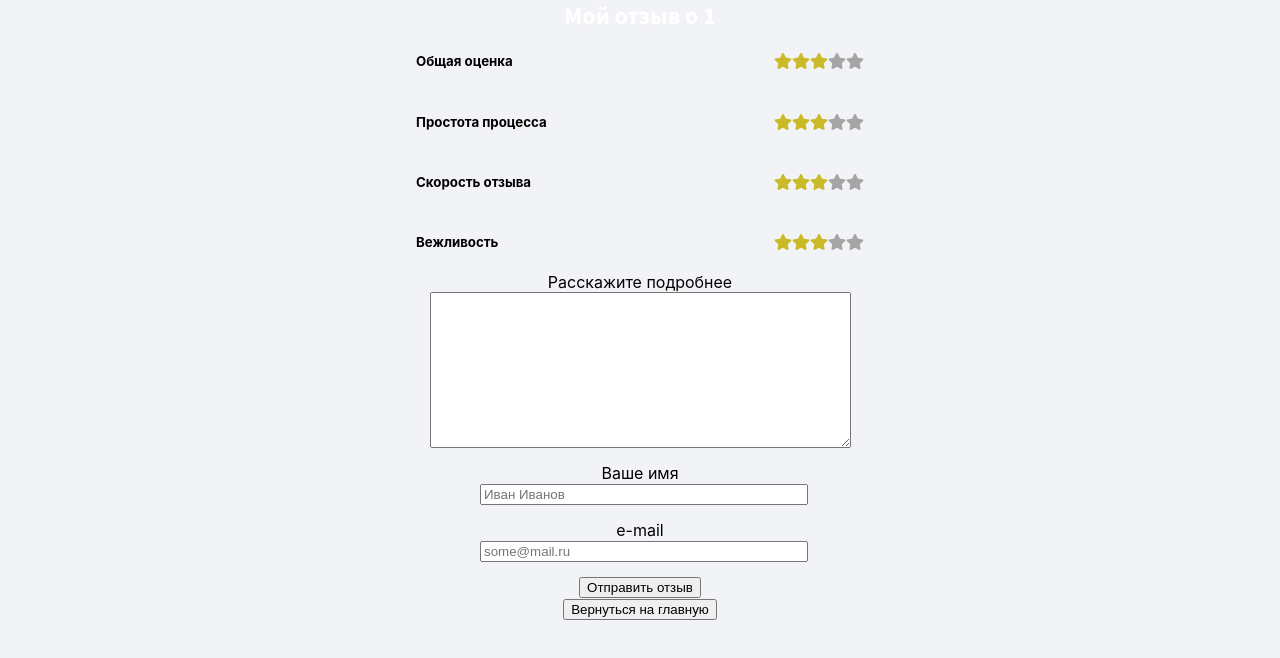
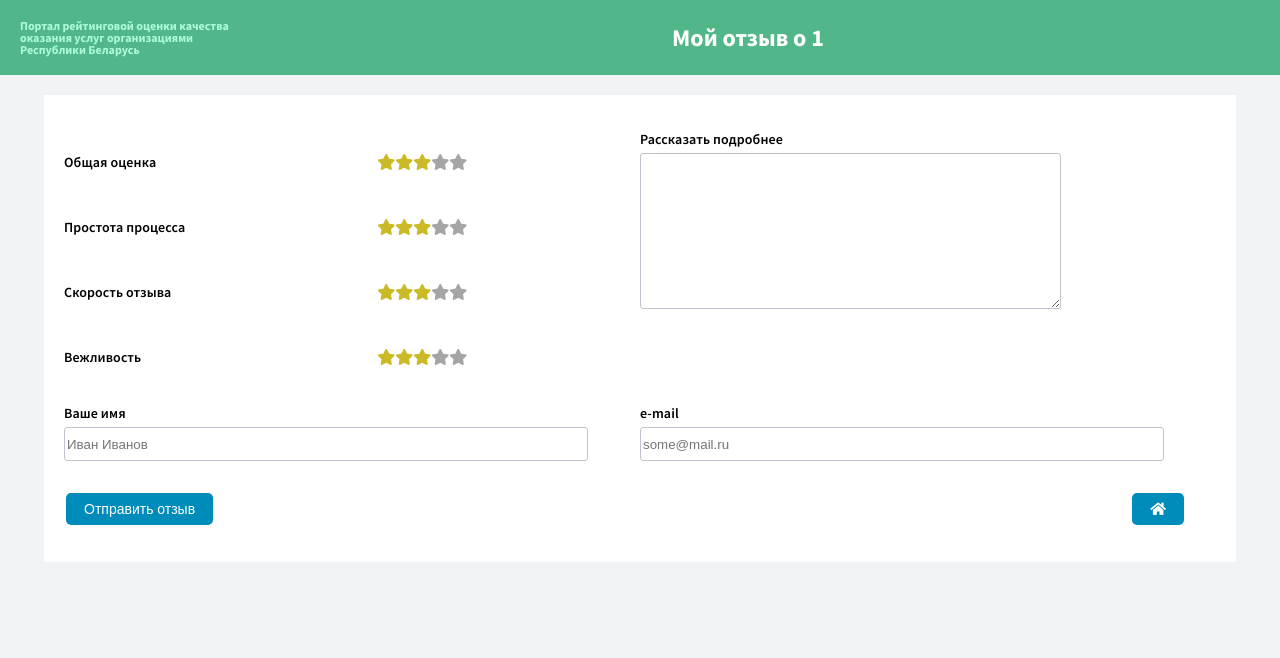
Before and after one commit to ikindiBy/feedback, a React (Create React App) app: page /feedback/1/1 in a window 1280 px wide. Shown: the top 658 px of the page. Built offline with nearby package versions, Linux system fonts and the light colour scheme; what react-geolocated would draw is missing.

Commit message:
feedback/add styles to feedback

```diff
--- a/src/Components/RatingCase/RatingCase.css
+++ b/src/Components/RatingCase/RatingCase.css
@@ -6,3 +6,11 @@
   justify-content: space-between;
   align-items: center;
 }
+
+h5 {
+  font-family: "Source Sans Pro";
+  font-size: 14px;
+  font-weight: 600;
+  letter-spacing: 0.1px;
+  line-height: 18px;
+}
--- a/src/Containers/FeedbackPage/FeedbackPage.css
+++ b/src/Containers/FeedbackPage/FeedbackPage.css
@@ -1,24 +1,138 @@
 form {
-  margin: 0 auto;
+  width: 90%;
+  padding: 20px;
+  background-color: #ffffff;
+  margin: 20px auto;
   display: flex;
   flex-direction: column;
   justify-content: space-between;
   align-items: center;
 }
 
+form button {
+  height: 32px;
+  background-color: var(--result-btn-color);
+  border: none;
+  border-radius: 5px;
+  color: white;
+  padding: 7px 18px;
+  text-align: center;
+  text-decoration: none;
+  display: inline-block;
+  font-size: 14px;
+  margin: 5px 2px;
+  transition-duration: 0.4s;
+  cursor: pointer;
+}
+
+form button i {
+  color: white;
+}
+
+.to-home {
+  margin-right: 32px;
+}
+
+form button i:hover {
+  color: rgb(0, 0, 0);
+}
+
 .rating-cases {
-  width: 100%;
+  width: 50%;
+}
+
+.form-top .one-rating-case {
+  margin: 0;
 }
 
 .descriptionFeedback {
+  width: 50%;
   display: flex;
   flex-direction: column;
   justify-content: space-between;
-  align-items: center;
+  align-items: flex-start;
   margin-bottom: 15px;
+  font-family: "Source Sans Pro";
+  font-size: 14px;
+  font-weight: 600;
+  letter-spacing: 0.1px;
+  line-height: 18px;
+}
+
+.descriptionFeedback textarea {
+  margin-top: 5px;
 }
 
 .personal-data {
   width: 50%;
   margin-bottom: 15px;
+  font-family: "Source Sans Pro";
+  font-size: 14px;
+  font-weight: 600;
+  letter-spacing: 0.1px;
+  line-height: 18px;
+  display: flex;
+  flex-direction: column;
+  justify-content: flex-start;
+  align-items: flex-start;
 }
+
+textarea,
+.form-middle input {
+  border: 1px solid #c0c3ce;
+  border-radius: 3px;
+  background-color: #ffffff;
+}
+
+.form-middle input {
+  margin-top: 5px;
+  height: 30px;
+  width: 90%;
+}
+
+.form-top {
+  width: 100%;
+  display: flex;
+  flex-direction: row;
+  justify-content: space-between;
+  align-items: flex-start;
+  margin: 15px 0;
+}
+
+.form-middle {
+  width: 100%;
+  display: flex;
+  flex-direction: row;
+  justify-content: space-between;
+  align-items: flex-start;
+  margin-bottom: 12px;
+}
+
+.form-bottom {
+  width: 100%;
+  display: flex;
+  flex-direction: row;
+  justify-content: space-between;
+  align-items: flex-start;
+  margin-bottom: 12px;
+}
+
+@media (max-width: 600px) {
+  .form-top,
+  .form-middle {
+    display: flex;
+    flex-direction: column;
+    justify-content: center;
+    align-items: center;
+    margin-bottom: 10px;
+  }
+  .rating-cases {
+    width: 90%;
+  }
+
+  .rating-cases,
+  .descriptionFeedback,
+  .personal-data {
+    width: 90%;
+  }
+}
--- a/src/Containers/FeedbackPage/index.js
+++ b/src/Containers/FeedbackPage/index.js
@@ -5,7 +5,7 @@ import { connect } from "react-redux";
 import "./FeedbackPage.css";
 
 import RatingCase from "../../Components/RatingCase";
-import Print from "../../Components/Print";
+import Header from "../../Containers/Header";
 
 class FeedbackPage extends Component {
   constructor(props) {
@@ -20,16 +20,6 @@ class FeedbackPage extends Component {
       ratingPolitiness: 1
     };
   }
-  /*
-  overalEstimation: action.payload.overalEstimation,
-        difficultingProc: action.payload.difficultingProc,
-        speed: action.payload.speed,
-        polite: action.payload.polite,
-        hasRecomended: action.payload.hasRecomended,
-        description: action.payload.description,
-        nameUser: action.payload.nameUser,
-        emailUser: action.payload.emailUser
-*/
 
   handleSubmit = event => {
     event.preventDefault();
@@ -87,13 +77,10 @@ class FeedbackPage extends Component {
   render() {
     console.log("------> ", this.state.overalEstimation);
     return (
-//       <Print
-//         organizationName="Главное управление юстиции Минского городского исполнительного комитета"
-//         id="38270"
-//       />
       <div>
-        <h2>Мой отзыв о {this.props.match.params.name}</h2>
+        <Header heading={`Мой отзыв о ${this.props.match.params.name}`} />
         <form onSubmit={this.handleSubmit}>
+          <div className="form-top">
             <div className="rating-cases">
               <RatingCase
                 pointForEstimation={"Общая оценка"}
@@ -116,13 +103,9 @@ class FeedbackPage extends Component {
                 setScore={this.setPolitinessScore}
               />
             </div>
-          {/* <div>
-            <p>Вы бы порекомендовали друзьям обращаться в эту организацию?</p>
-            <button>да</button>
-            <button>нет</button>
-          </div> */}
+
             <div className="descriptionFeedback">
-            <label>Расскажите подробнее</label>
+              <label>Рассказать подробнее</label>
               <textarea
                 name="textarea"
                 rows="10"
@@ -130,11 +113,12 @@ class FeedbackPage extends Component {
                 onChange={this.handleMailChange}
               />
             </div>
+          </div>
+          <div className="form-middle">
             <div className="personal-data">
               <label>Ваше имя</label>
               <input
                 type="text"
-              //   value={"sdsd"}
                 onChange={this.handleNameChange}
                 placeholder="Иван Иванов"
               />
@@ -143,18 +127,21 @@ class FeedbackPage extends Component {
               <label>e-mail</label>
               <input
                 type="email"
-              //   value={"sdsd"}
                 onChange={this.handleMailChange}
                 placeholder="some@mail.ru"
               />
             </div>
+          </div>
+          <div className="form-bottom">
             <button>Отправить отзыв</button>
             <Link to={`/`}>
-            <button type="submit">Вернуться на главную</button>
+              <button class="to-home">
+                <i className="fa fa-home" aria-hidden="true" />
+              </button>
             </Link>
+          </div>
         </form>
       </div>
-
     );
   }
 }
--- a/src/Containers/Header/Header.css
+++ b/src/Containers/Header/Header.css
@@ -2,14 +2,15 @@ header {
   display: flex;
   flex-direction: row;
   align-items: center;
+  justify-content: flex-start;
   height: 75px;
-  background-color: #51B788;
+  background-color: #51b788;
 }
 
 .AppName {
   height: 36px;
-  width: 210px;
-  color: #ADFCD7;
+  width: 250px;
+  color: #adfcd7;
   font-family: "Source Sans Pro";
   font-size: 12px;
   font-weight: bold;
@@ -19,6 +20,12 @@ header {
   text-align: left;
 }
 
+.PageTitle {
+  width: 70%;
+  position: absolute;
+  left: 300px;
+}
+
 h2 {
   justify-self: center;
   margin: 0 auto;
--- a/src/Containers/Header/index.js
+++ b/src/Containers/Header/index.js
@@ -18,7 +18,9 @@ class Header extends Component {
           Портал рейтинговой оценки качества оказания услуг организациями
           Республики Беларусь
         </div>
-        <h2>Оставить отзыв</h2>
+        <div className="PageTitle">
+          <h2>{this.props.heading}</h2>
+        </div>
       </header>
     );
   }
```
Lines whose indentation alone changed are shown as unchanged.
